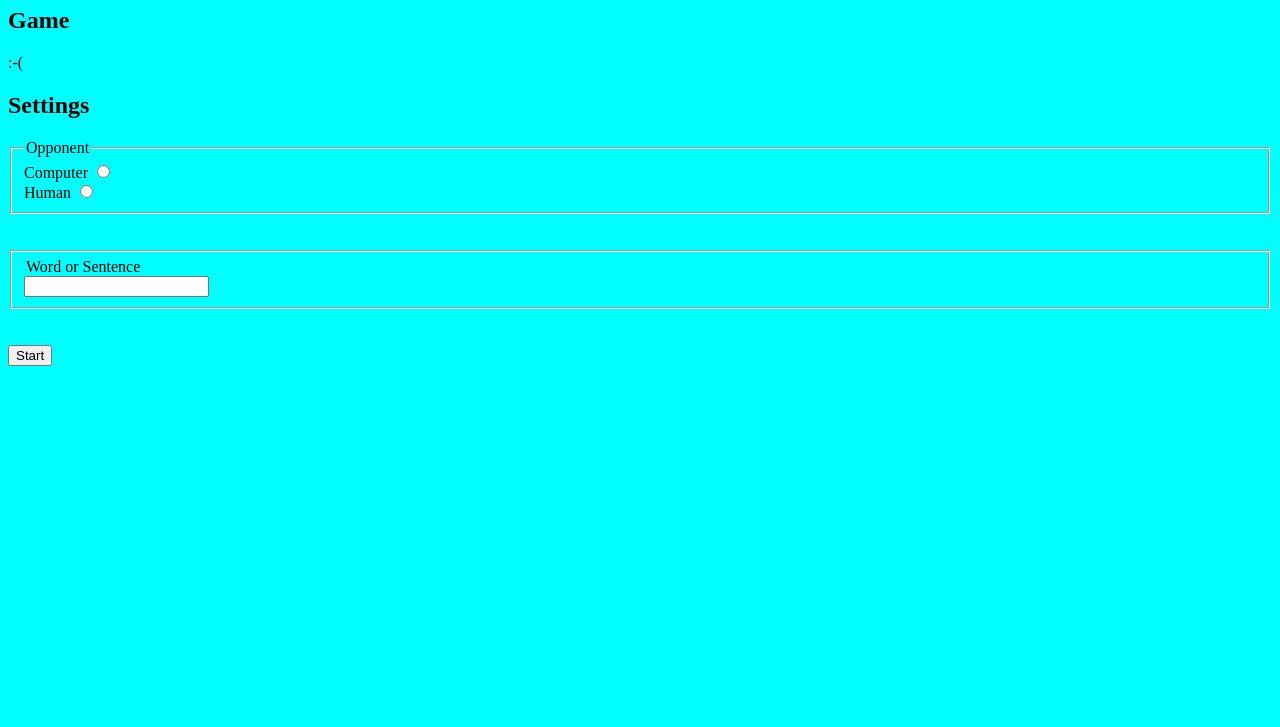
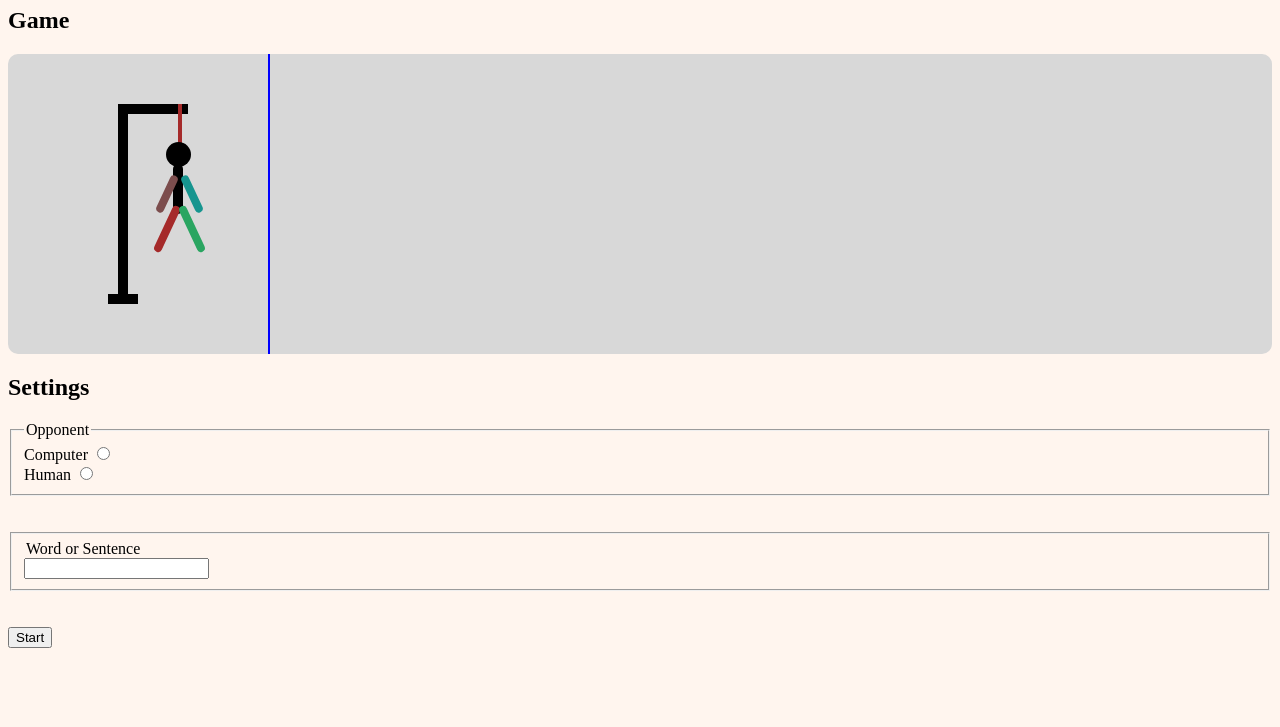
Before and after one commit to jadedrb/hangman, a plain HTML site: page index.html in a window 1280 px wide. Shown: the part 73-800 px from the top of the page. Drawn offline with Linux system fonts and the light colour scheme.

Commit message:
styling and adjusting boxes

```diff
--- a/css/styles.css
+++ b/css/styles.css
@@ -1,10 +1,11 @@
 body {
-    background-color: aqua;
+    background-color: seashell;
 }
 
 #hidden-letters {
     display: flex;
-    flex-direction: row;
+    border: 1px solid blue;
+    max-width: inherit;
 }
 
 .word {
@@ -13,7 +14,7 @@ body {
 
 .letter {
     border-bottom: 5px solid black;
-    color: white;
+    color: rgb(71, 44, 24);
     font-size: 20pt;
     padding: 5px;
     margin: 5px;
@@ -22,8 +23,155 @@ body {
 #cover-settings {
     position: absolute;
     display: none;
-    background-color: aqua;
+    background-color: seashell;
     opacity: 90%;
     width: 100%;
     height: 500px;
 }
+
+#game-area {
+    display: flex;
+    border-radius: 10px;
+    background-color: rgb(216, 216, 216);
+}
+
+#failed-letters {
+    display: flex;
+    flex-direction: column;
+    font-size: 20pt;
+    font-weight: bold;
+    width: 50px;
+    justify-content: center;
+    align-items: center;
+}
+
+#failed-letters span {
+    text-decoration: line-through;
+}
+
+#current-letter {
+    position: absolute;
+    font-size: 50pt;
+    top: 20px;
+    right: 20px;
+    width: 50px;
+    height: 50px;
+}
+
+#hanged-man {
+    display: flex;
+    padding: 50px;
+}
+
+#scaffold {
+    position: relative;
+    width: 30px;
+    height: 200px;
+}
+
+#base {
+    position: absolute;
+    bottom: 0;
+    width: 30px;
+    height: 10px;
+    background-color: black;
+}
+
+#tower {
+    position: absolute;
+    right: 10px;
+    width: 10px;
+    height: 200px;
+    background-color: black;
+}
+
+#tower-arm {
+    position: absolute;
+    left: 10px;
+    width: 70px;
+    height: 10px;
+    background-color: black;
+}
+
+#rope {
+    position: absolute;
+    left: 70px;
+    width: 4px;
+    height: 50px;
+    background-color: brown;
+}
+
+#stick-figure {
+    position: relative;
+    justify-self: center;
+    width: 30px;
+    height: 100px;
+    padding: 20px;
+    margin-top: 30px;
+    margin-left: 10px;
+}
+
+#stick-head {
+    position: absolute;
+    left: 18px;
+    top: 8px;
+    height: 25px;
+    width: 25px;
+    background-color: black;
+    border-radius: 50%;
+    display: inline-block;
+}
+
+#stick-body {
+    position: absolute;
+    top: 30px;
+    left: 25px;
+    height: 50px;
+    width: 10px;
+    background-color: black;
+    border-radius: 10px;
+}
+
+#stick-left-leg {
+    position: absolute;
+    top: 70px;
+    left: 15px;
+    height: 50px;
+    width: 8px;
+    background-color: brown;
+    border-radius: 10px;
+    transform: rotate(25deg)
+}
+
+#stick-left-arm {
+    position: absolute;
+    top: 40px;
+    left: 15px;
+    height: 40px;
+    width: 8px;
+    background-color: rgb(124, 77, 77);
+    border-radius: 10px;
+    transform: rotate(25deg)
+}
+
+#stick-right-leg {
+    position: absolute;
+    top: 70px;
+    left: 40px;
+    height: 50px;
+    width: 8px;
+    background-color: rgb(42, 165, 97);
+    border-radius: 10px;
+    transform: rotate(-25deg)
+}
+
+#stick-right-arm {
+    position: absolute;
+    top: 40px;
+    left: 40px;
+    height: 40px;
+    width: 8px;
+    background-color: rgb(22, 149, 143);
+    border-radius: 10px;
+    transform: rotate(-25deg)
+}
--- a/index.html
+++ b/index.html
@@ -6,14 +6,29 @@
     </head>
     <body>
         <h1>HANGMAN</h1>
+        <div id='current-letter'></div>
 
         <section>
             <h2>Game</h2>
             <div id='game-area'>
                 <div id='failed-letters'></div>
-                <div id='hanged-man'>:-(</div>
+                <div id='hanged-man'>
+                    <div id='scaffold'>
+                        <div id="base"></div>
+                        <div id="tower"></div>
+                        <div id="tower-arm"></div>
+                        <div id="rope"></div>
+                    </div>
+                    <div id='stick-figure'>
+                        <div id='stick-head'></div>
+                        <div id='stick-body'></div>
+                        <div id='stick-left-leg'></div>
+                        <div id='stick-right-leg'></div>
+                        <div id='stick-left-arm'></div>
+                        <div id='stick-right-arm'></div>
+                    </div>
+                </div>
                 <div id='hidden-letters'></div>
-                <div id='current-letter'></div>
             </div>
         </section>
 
--- a/js/app.js
+++ b/js/app.js
@@ -19,19 +19,30 @@ document.onkeypress = e => {
     if (!settings.gameState || settings.usedLetters.hasOwnProperty(key.toUpperCase())) return
 
     if (letter(key)) {
+        // Print tentative letter choice to DOM
         letterDiv.innerText = key.toUpperCase()
+
         // Make sure they typed a letter before pressing Enter
     } else if (letterDiv.innerText && key === 'Enter') {
        let [passedCheck, letterLocations] = checkLetters()
        settings.usedLetters[letterDiv.innerText] = letterDiv.innerText
        settings.revealedLetters += letterLocations.length
-       letterDiv.innerText = ' '
 
+       // Print incorrect letter choice to DOM
+       if (!passedCheck) {
+           let incorrectLetters = document.getElementById('failed-letters')
+           let span = createElementWithIdAndClass('span', 'inc')
+           span.innerText = letterDiv.innerText
+           incorrectLetters.appendChild(span)
+       }
+
+       // Reveal letters if correct
        letterLocations.forEach(position => {
            let revealedLetter = document.getElementById(`l-${position}`)
            revealedLetter.innerText = settings.word[position]
+       })
 
-       })
+       letterDiv.innerText = ' '
 
        if (checkGameOver()) alert('done')
     }
@@ -52,6 +63,9 @@ const createElementWithIdAndClass = (type, clas, id) => {
 
 // Player pressed start
 const handleStart = () => {
+
+    if (settings.gameState) return
+
     let value = document.getElementById('secret-word').value
     document.getElementById('cover-settings').style.display = 'block';
     setSettings(value, 'word')
@@ -62,6 +76,7 @@ const handleStart = () => {
     // build hidden letter divs in DOM
     let div = createElementWithIdAndClass('div', 'word')
 
+    alert('creating divs')
     for (let i = 0; i < settings.word.length; i++) {
         if (settings.word[i] !== ' ') {
             let span = createElementWithIdAndClass('span', 'letter', `l-${i}`)
```
